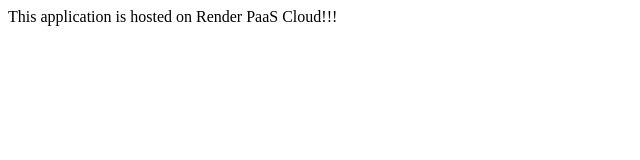
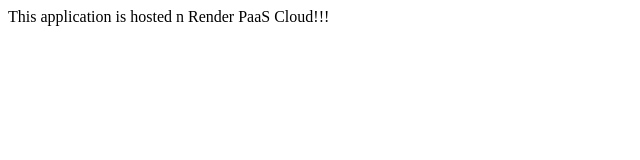
Before and after one commit to bhakti0612/render--demo, a plain HTML site: page index.html in a window 1280 px wide. Shown: the full height of the page, 0-640 px from the left. Drawn offline with Linux system fonts and the light colour scheme.

Commit message:
Update index.html

```diff
--- a/index.html
+++ b/index.html
@@ -1,7 +1,7 @@
 <html>
   <head>
   <body>
-    <p>This application is hosted on Render PaaS Cloud!!!</p>
+    <p>This application is hosted n Render PaaS Cloud!!!</p>
 
 
   </body>
```
